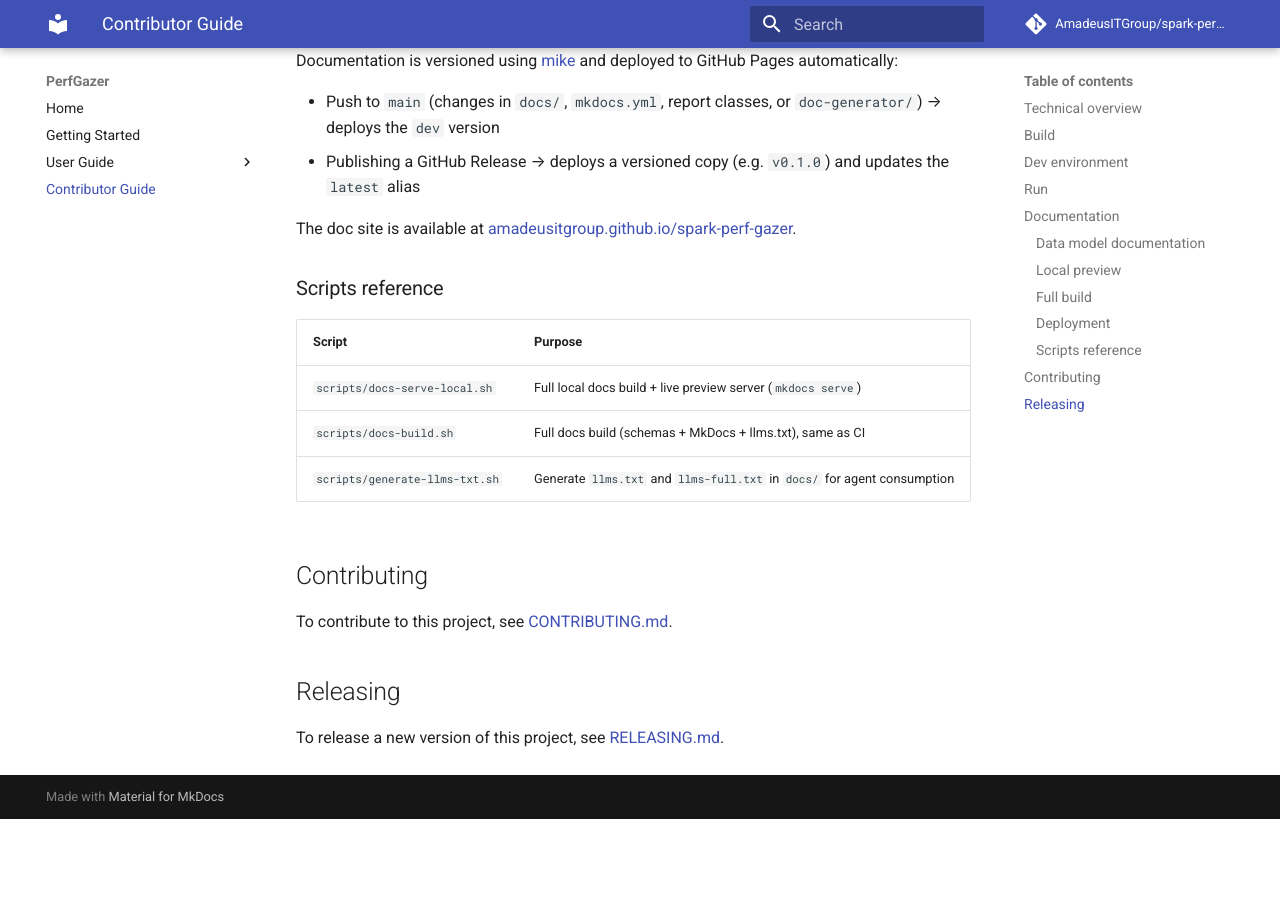
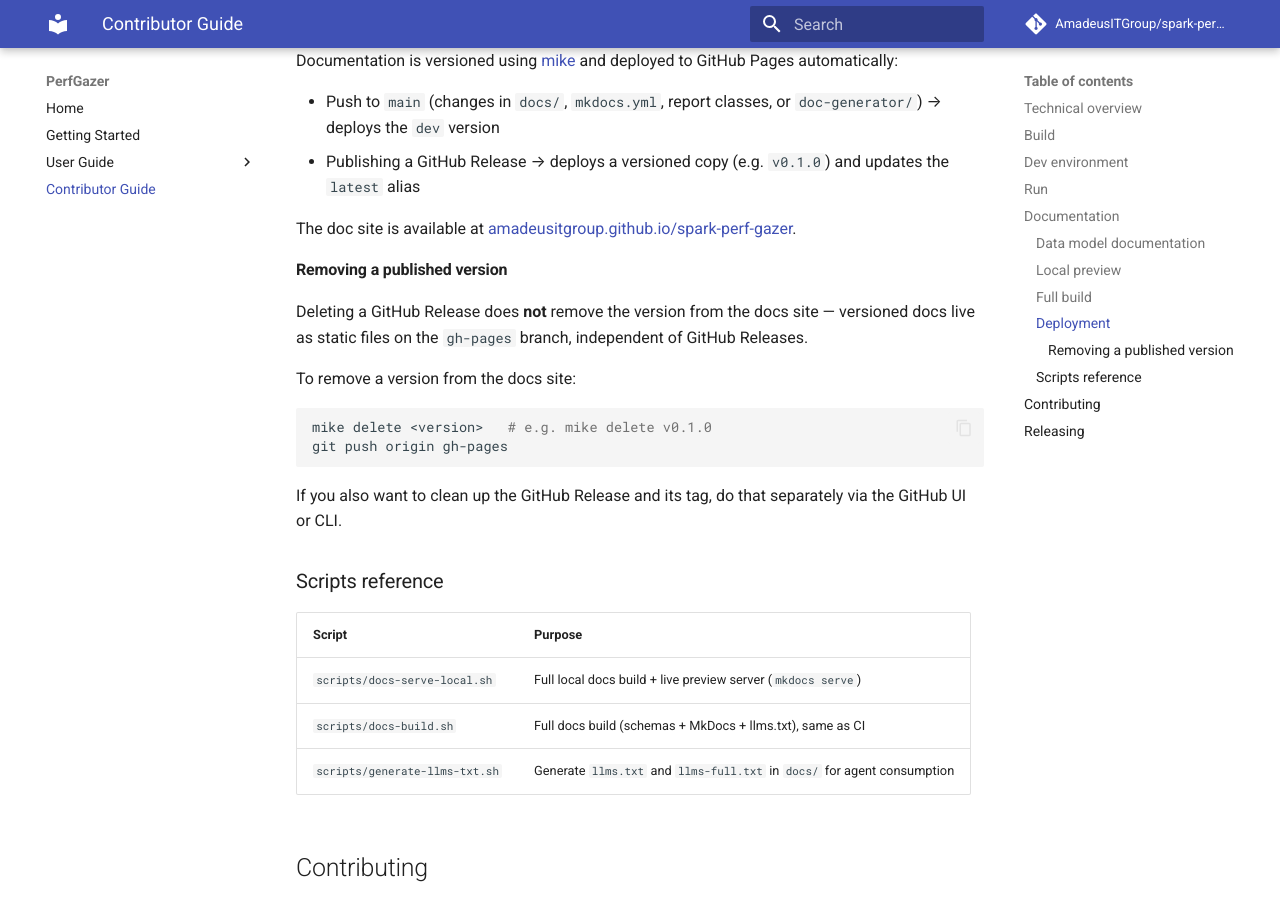
Before and after one commit to AmadeusITGroup/spark-perf-gazer, an MkDocs documentation site: the page built from docs/contributor_guide.md, in a window 1280 px wide and 900 px high, scrolled down 2790 px. Built offline with MkDocs 1.6.1 and Material for MkDocs 9.7.7, drawn with Linux system fonts in a browser that asks for light colours; comment, search, counter and statistics services are not loaded; the version menu is left out; before the commit the page ends 3609 px from its top, so only the background shows below that.

Commit message:
docs: document how to remove a published doc version

````diff
--- a/docs/contributor_guide.md
+++ b/docs/contributor_guide.md
@@ -129,6 +129,19 @@ Documentation is versioned using [mike](https://github.com/jimporter/mike) and d
 
 The doc site is available at [amadeusitgroup.github.io/spark-perf-gazer](https://amadeusitgroup.github.io/spark-perf-gazer/).
 
+#### Removing a published version
+
+Deleting a GitHub Release does **not** remove the version from the docs site — versioned docs live as static files on the `gh-pages` branch, independent of GitHub Releases.
+
+To remove a version from the docs site:
+
+```bash
+mike delete <version>   # e.g. mike delete v0.1.0
+git push origin gh-pages
+```
+
+If you also want to clean up the GitHub Release and its tag, do that separately via the GitHub UI or CLI.
+
 ### Scripts reference
 
 | Script | Purpose |
````
